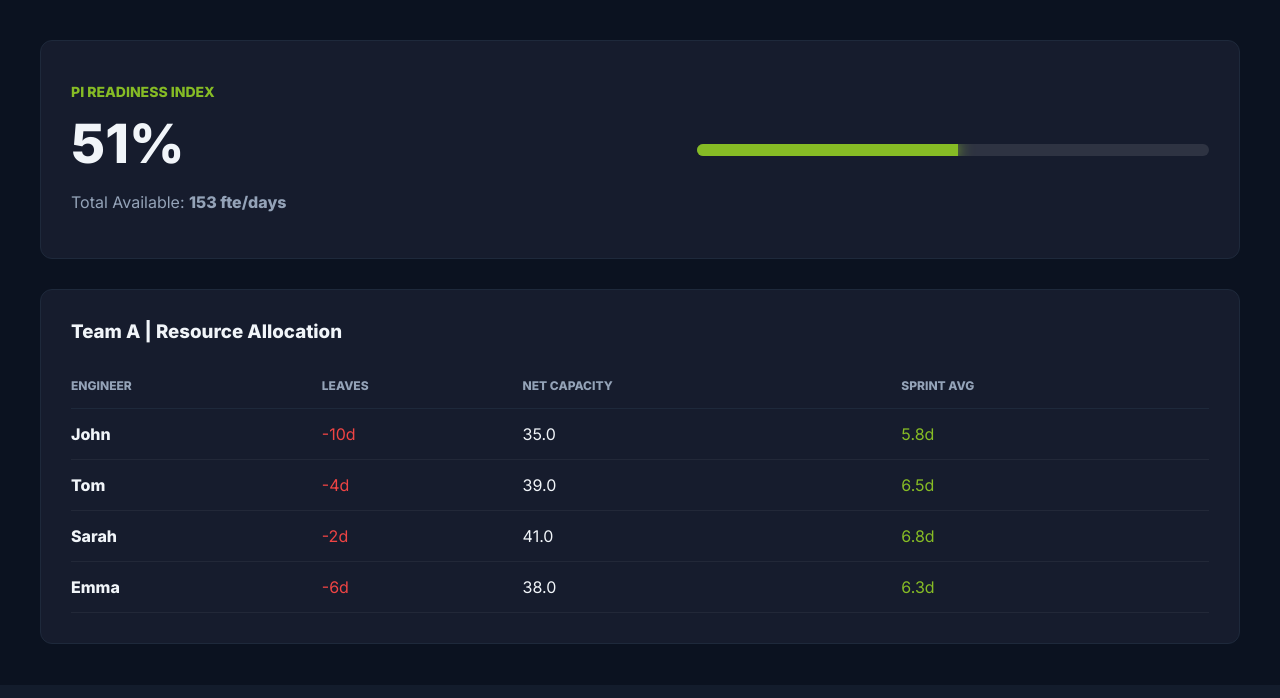
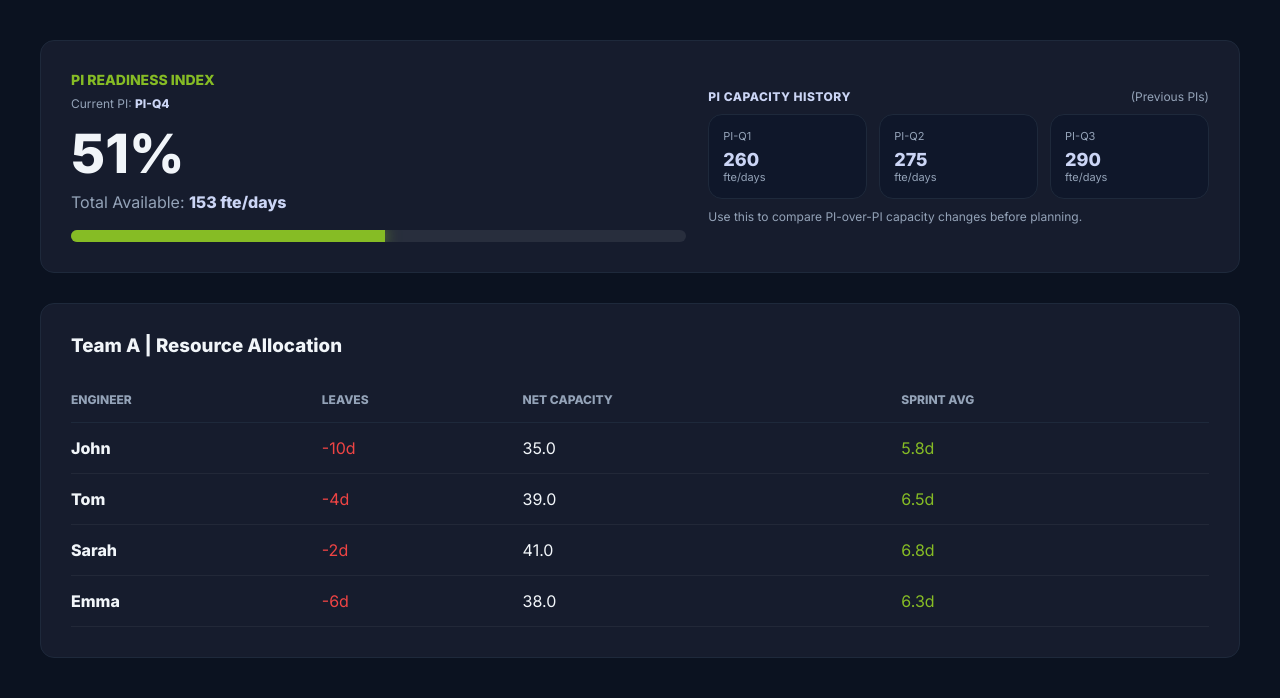
Before and after one commit to RummanulHaque/PRE-PI-Planning-tool, a Flask app: page /capacity in a window 1280 px wide. Shown: the part 115-813 px from the top of the page. Before the commit the page ends 759 px from the top, so only its background shows below. Run offline with Flask 3, Linux system fonts and the light colour scheme.

Commit message:
Removed Story Point section and added previous PI Index

```diff
--- a/templates/capacity.html
+++ b/templates/capacity.html
@@ -1,20 +1,80 @@
 {% extends "base.html" %}
 {% block content %}
-<div style="background: #161c2d; padding: 30px; border-radius: 12px; border: 1px solid #1e293b; display: flex; justify-content: space-between; align-items: center; margin-bottom: 30px;">
-    <div>
-        <h2 style="color: #86BC25; font-size: 14px; text-transform: uppercase;">PI Readiness Index</h2>
-        <div style="font-size: 54px; font-weight: 800; margin: 10px 0;">{{ score }}%</div>
-        <p style="color: #94a3b8;">Total Available: <strong>{{ capacity }} fte/days</strong></p>
-    </div>
-    <div style="width: 45%;">
-        <div style="background: rgba(255,255,255,0.1); height: 12px; border-radius: 10px; overflow: hidden;">
-            <div style="width: {{ score }}%; height: 100%; background: #86BC25; box-shadow: 0 0 15px #86BC25;"></div>
+
+<!-- ================= PI READINESS ================= -->
+<div style="background: #161c2d; padding: 30px; border-radius: 14px; border: 1px solid #1e293b; display: flex; justify-content: space-between; align-items: stretch; margin-bottom: 30px; gap: 22px;">
+
+  <!-- LEFT: SCORE -->
+  <div style="flex: 1;">
+      <h2 style="color: #86BC25; font-size: 14px; text-transform: uppercase; margin: 0;">
+        PI Readiness Index
+      </h2>
+
+      <!-- Current PI indicator (as text, above %) -->
+      <div style="margin-top: 8px; font-size: 12px; color: #94a3b8;">
+        Current PI: <span style="color:#cbd5f5; font-weight: 800;">PI-Q4</span>
+      </div>
+
+      <div style="font-size: 54px; font-weight: 800; margin: 10px 0 6px 0;">
+        {{ score }}%
+      </div>
+
+      <p style="color: #94a3b8; margin: 0;">
+        Total Available: <strong style="color:#cbd5f5;">{{ capacity }} fte/days</strong>
+      </p>
+
+      <!-- Progress bar -->
+      <div style="margin-top: 18px; background: rgba(255,255,255,0.08); height: 12px; border-radius: 10px; overflow: hidden;">
+          <div style="width: {{ score }}%; height: 100%; background: #86BC25; box-shadow: 0 0 15px rgba(134,188,37,0.7);"></div>
+      </div>
+  </div>
+
+  <!-- RIGHT: PI HISTORY (Q1-Q3 only) -->
+  <div style="width: 44%; min-width: 360px; display:flex; flex-direction:column; justify-content:center;">
+      <div style="display:flex; justify-content:space-between; align-items:center; margin-bottom: 10px;">
+        <div style="color:#cbd5f5; font-weight:900; font-size:12px; letter-spacing:0.5px; text-transform:uppercase;">
+          PI Capacity History
         </div>
-    </div>
+        <div style="color:#94a3b8; font-size:12px;">
+          (Previous PIs)
+        </div>
+      </div>
+
+      <div style="display:grid; grid-template-columns:repeat(3, 1fr); gap: 12px;">
+        <!-- Q1 -->
+        <div style="border:1px solid #1e293b; border-radius:14px; padding:14px; background:#0f172a;">
+          <div style="font-size:11px; color:#94a3b8;">PI-Q1</div>
+          <div style="margin-top:6px; font-size:18px; font-weight:900; color:#cbd5f5;">260</div>
+          <div style="font-size:11px; color:#94a3b8;">fte/days</div>
+        </div>
+
+        <!-- Q2 -->
+        <div style="border:1px solid #1e293b; border-radius:14px; padding:14px; background:#0f172a;">
+          <div style="font-size:11px; color:#94a3b8;">PI-Q2</div>
+          <div style="margin-top:6px; font-size:18px; font-weight:900; color:#cbd5f5;">275</div>
+          <div style="font-size:11px; color:#94a3b8;">fte/days</div>
+        </div>
+
+        <!-- Q3 -->
+        <div style="border:1px solid #1e293b; border-radius:14px; padding:14px; background:#0f172a;">
+          <div style="font-size:11px; color:#94a3b8;">PI-Q3</div>
+          <div style="margin-top:6px; font-size:18px; font-weight:900; color:#cbd5f5;">290</div>
+          <div style="font-size:11px; color:#94a3b8;">fte/days</div>
+        </div>
+      </div>
+
+      <!-- Optional hint line (clean) -->
+      <div style="margin-top: 10px; color:#94a3b8; font-size: 12px;">
+        Use this to compare PI-over-PI capacity changes before planning.
+      </div>
+  </div>
+
 </div>
 
-<div style="background: #161c2d; padding: 30px; border-radius: 12px; border: 1px solid #1e293b;">
+<!-- ================= TEAM CAPACITY TABLE ================= -->
+<div style="background: #161c2d; padding: 30px; border-radius: 14px; border: 1px solid #1e293b;">
     <h3 style="margin-top: 0;">Team A | Resource Allocation</h3>
+
     <table width="100%" style="border-collapse: collapse; margin-top: 20px;">
         <tr style="text-align: left; color: #94a3b8; border-bottom: 1px solid #1e293b; font-size: 12px;">
             <th style="padding: 15px 0;">ENGINEER</th>
@@ -22,6 +82,7 @@
             <th>NET CAPACITY</th>
             <th>SPRINT AVG</th>
         </tr>
+
         {% for m in members %}
         <tr style="border-bottom: 1px solid rgba(255,255,255,0.05);">
             <td style="padding: 15px 0; font-weight: bold;">{{ m.name }}</td>
@@ -32,4 +93,5 @@
         {% endfor %}
     </table>
 </div>
+
 {% endblock %}
```
Also changed, not shown: templates/pi_planning.html (+8 -6 lines), 2 other files.
